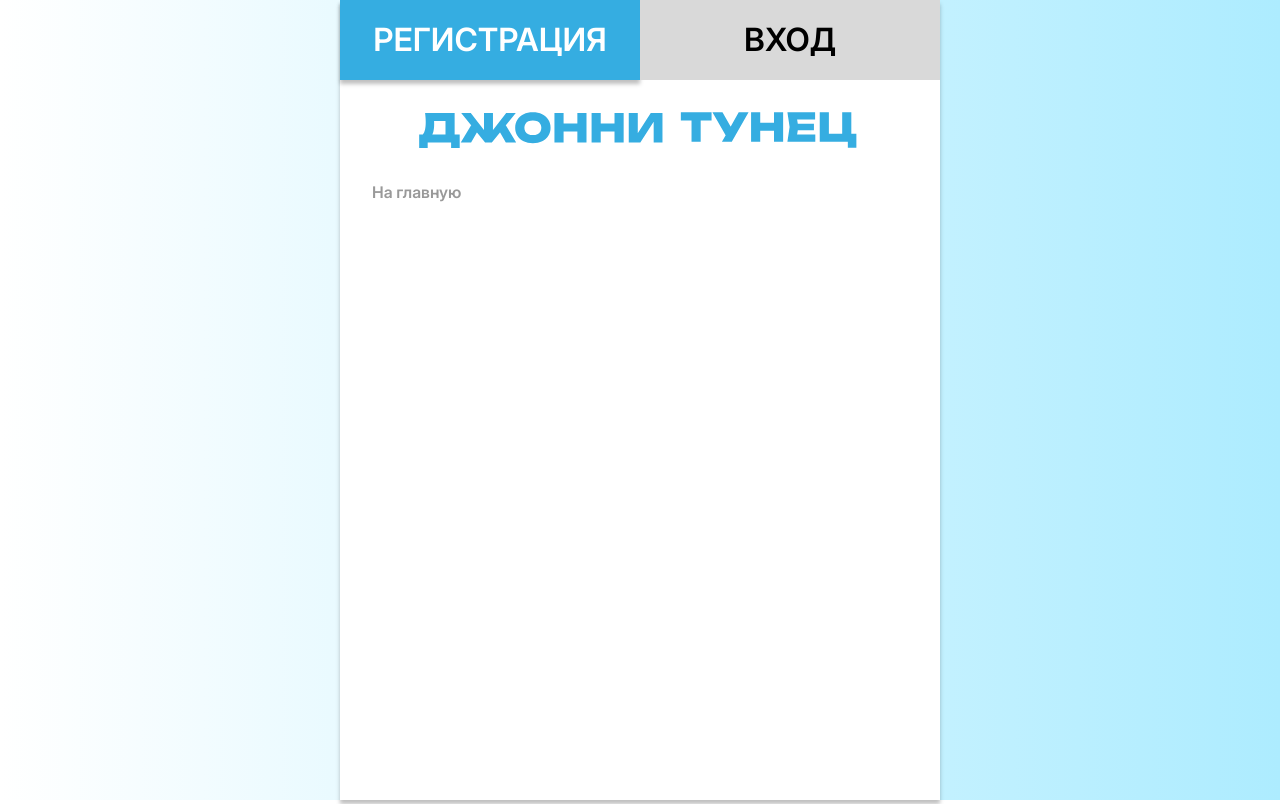
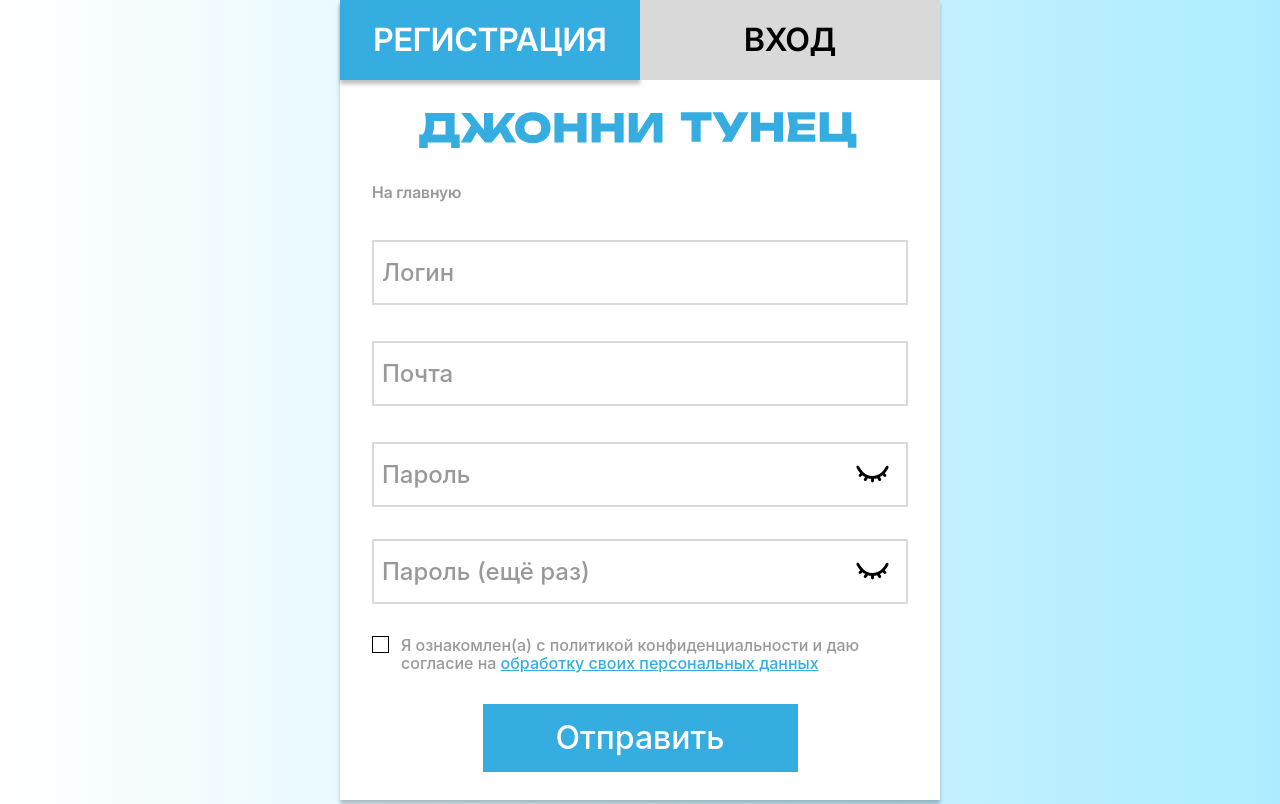
Before and after one commit to K1butsujiMuzan/Johnny-tuna, a React (Vite) app: page /login in a window 1280 px wide. Both pictures are taken after a click on the button "РЕГИСТРАЦИЯ". Built offline with nearby package versions, Linux system fonts and the light colour scheme; a web font is replaced by a local one.

Commit message:
registration elements

```diff
--- a/src/components/LoginBlock/LoginBlock.jsx
+++ b/src/components/LoginBlock/LoginBlock.jsx
@@ -3,6 +3,7 @@ import {useEffect, useState} from "react";
 import Logo from "@components/UI/Logo/Logo";
 import {Link} from "react-router";
 import SignIn from "@components/LoginBlock/parts/SignIn/SignIn";
+import SignUp from "@components/LoginBlock/parts/SignUp/SignUp";
 
 function LoginBlock() {
   const [isOpen, setIsOpen] = useState("login")
@@ -47,6 +48,7 @@ function LoginBlock() {
           <Link className={styles.mainLink} to={"/"}>На главную</Link>
         </div>
         {isOpen === "login" && <SignIn/>}
+        {isOpen === "registration" && <SignUp/>}
       </div>
     </div>
   )
--- a/src/components/LoginBlock/parts/Parts.module.css
+++ b/src/components/LoginBlock/parts/Parts.module.css
@@ -38,7 +38,7 @@
 
 .error{
   font-size: 0.75rem;
-  color: #ff0000;
+  color: var(--color-red);
 }
 
 @media (hover: none) {
--- a/src/components/LoginBlock/parts/SignIn/SignIn.jsx
+++ b/src/components/LoginBlock/parts/SignIn/SignIn.jsx
@@ -11,18 +11,28 @@ function SignIn() {
   const errorPassword = useRef(null)
 
   const [isLoading, setIsLoading] = useState(false)
-  const [errors, setErrors] = useState("")
+  const [errors, setErrors] = useState({
+    loginError: "",
+    passwordError: ""
+  })
   const [formData, setFormData] = useState({
     login: "",
     password: ""
   })
+
+  const clearErrors = useCallback(() => {
+    setErrors({
+      loginError: "",
+      passwordError: ""
+    })
+  }, [])
 
   const navigate = useNavigate()
 
   const submitData = async (event) => {
     event.preventDefault()
     setIsLoading(true)
-    setErrors("")
+    clearErrors()
 
     try{
       const response = await fetch("http://localhost:8080/api/v1/auth/login", {
@@ -43,13 +53,22 @@ function SignIn() {
 
       if(!response.ok || data.error) {
         if(data.error === "wrong password") {
-          setErrors("Неверный пароль")
+          setErrors({
+            loginError: "",
+            passwordError: "Неверный пароль"
+          })
           errorPassword.current.focus()
         } else if (data.error === "user not found") {
-          setErrors("Пользователь не найден")
+          setErrors({
+            loginError: "Пользователь не найден",
+            passwordError: ""
+          })
           errorLogin.current.focus()
         } else {
-          setErrors("Ошибка соединения с сервером, повторите попытку позже")
+          setErrors({
+            loginError: "Ошибка соединения с сервером, повторите попытку позже",
+            passwordError: ""
+          })
         }
         return
       }
@@ -61,17 +80,20 @@ function SignIn() {
 
     } catch (error) {
       console.error("Ошибка сети", error)
-      setErrors("Сервер не доступен, повторите попытку позже")
+      setErrors({
+        loginError: "Ошибка соединения с сервером, повторите попытку позже",
+        passwordError: ""
+      })
     } finally {
       setIsLoading(false)
     }
   }
 
   const handleChange = ((event) => {
-    if(errors) {
-      setErrors("")
+    if(errors.passwordError || errors.loginError) {
+     clearErrors()
     }
-    const {name, value, type, checked} = event.target
+    const {name, value} = event.target
     setFormData(prevState => ({
       ...prevState,
       [name]: value
@@ -87,24 +109,21 @@ function SignIn() {
     >
       <div className={styles.mainFormUp}>
         <div className={styles.errorBlock}>
-          {errors !== "Неверный пароль" && (
-            <p className={styles.error}>{errors}</p>
-          )}
+          <p className={styles.error}>{errors.loginError}</p>
           <LoginInput
             type={"text"}
             minLength={3}
-            maxLength={50}
+            maxLength={100}
             placeholder={"Логин или почта"}
             name={"login"}
             value={formData.login}
             onChange={handleChange}
             ref={errorLogin}
+            isRed={errors.loginError}
           />
         </div>
         <div className={styles.errorBlock}>
-          {errors === "Неверный пароль" && (
-            <p className={styles.error}>{errors}</p>
-          )}
+          <p className={styles.error}>{errors.passwordError}</p>
           <PasswordInput
             minLength={8}
             maxLength={20}
@@ -113,6 +132,7 @@ function SignIn() {
             value={formData.password}
             onChange={handleChange}
             ref={errorPassword}
+            isRed={errors.passwordError}
           />
         </div>
         <Link
@@ -127,8 +147,9 @@ function SignIn() {
       >
         <SubmitButton
           disabled={(formData.password.length < 8) || (formData.login.length < 3)}
+          isLoading={isLoading}
         >
-          Войти
+          {isLoading ? "Загрузка..." : "Войти"}
         </SubmitButton>
       </div>
     </form>
--- /dev/null
+++ b/src/components/LoginBlock/parts/SignUp/SignUp.jsx
@@ -0,0 +1,96 @@
+import styles from "../Parts.module.css"
+import LoginInput from "@components/UI/LoginComponents/LoginInput";
+import {useState} from "react";
+import PasswordInput from "@components/UI/LoginComponents/PasswordInput";
+import SubmitButton from "@components/UI/LoginComponents/SubmitButton";
+import CheckBox from "@components/UI/LoginComponents/CheckBox";
+
+function SignUp() {
+  const [isLoading, setIsLoading] = useState(false)
+  const [formData, setFormData] = useState({
+    login: "",
+    mail: "",
+    password: "",
+    passwordRepeat: "",
+    agreement: false
+  })
+
+  const handleChange = ((event) => {
+    const {name, value, checked, type} = event.target
+    setFormData(prevState => ({
+      ...prevState,
+      [name]: type === "checkbox" ? checked : value
+    }))
+  })
+
+  return(
+    <form
+      className={styles.mainForm}
+      noValidate
+      autoComplete={"off"}
+    >
+      <div className={styles.mainFormUp}>
+        <div className={styles.errorBlock}>
+          <p className={styles.error}></p>
+          <LoginInput
+            type={"text"}
+            minLength={3}
+            maxLength={20}
+            placeholder={"Логин"}
+            name={"login"}
+            value={formData.login}
+            onChange={handleChange}
+          />
+        </div>
+        <div className={styles.errorBlock}>
+          <p className={styles.error}></p>
+          <LoginInput
+            type={"mail"}
+            minLength={3}
+            maxLength={100}
+            placeholder={"Почта"}
+            name={"mail"}
+            value={formData.mail}
+            onChange={handleChange}
+          />
+        </div>
+        <div className={styles.errorBlock}>
+          <p className={ styles.error}></p>
+          <PasswordInput
+            minLength={8}
+            maxLength={20}
+            placeholder={"Пароль"}
+            name={"password"}
+            value={formData.password}
+            onChange={handleChange}
+          />
+        </div>
+        <PasswordInput
+          minLength={8}
+          maxLength={20}
+          placeholder={"Пароль (ещё раз)"}
+          name={"passwordRepeat"}
+          value={formData.passwordRepeat}
+          onChange={handleChange}
+        />
+      </div>
+      <div className={styles.mainFormDown}>
+        <CheckBox
+          text={"Я ознакомлен(а) с политикой конфиденциальности и даю согласие на "}
+          link={"обработку своих персональных данных"}
+          name={"agreement"}
+          onChange={handleChange}
+          checked={formData.agreement}
+          value={"согласен"}
+        />
+        <SubmitButton
+          isLoading={isLoading}
+        >
+          {isLoading ? "Загрузка...": "Отправить"}
+        </SubmitButton>
+      </div>
+    </form>
+  )
+}
+
+export default SignUp
--- a/src/components/UI/LoginComponents/CheckBox.jsx
+++ b/src/components/UI/LoginComponents/CheckBox.jsx
@@ -4,7 +4,6 @@ function CheckBox
 ({
   text,
   link,
-  required = false,
   onChange,
   checked,
   name,
@@ -15,7 +14,6 @@ function CheckBox
       <input
         className={styles.checkboxInput}
         type={"checkbox"}
-        required={required}
         onChange={onChange}
         checked={checked}
         name={name}
--- a/src/components/UI/LoginComponents/LoginComponents.module.css
+++ b/src/components/UI/LoginComponents/LoginComponents.module.css
@@ -65,6 +65,10 @@
   scale: 0.98;
 }
 
+.isLoading{
+  opacity: 0.5;
+}
+
 .checkboxContainer{
   display: flex;
   align-items: flex-start;
@@ -109,6 +113,10 @@
   text-decoration: underline;
 }
 
+.isRed{
+  border: 2px solid var(--color-red);
+}
+
 @media (hover: hover) {
   .passwordButton:hover .passwordIcon path{
     fill: #35ADE1;
--- a/src/components/UI/LoginComponents/LoginInput.jsx
+++ b/src/components/UI/LoginComponents/LoginInput.jsx
@@ -10,11 +10,12 @@ const LoginInput = forwardRef(({
   value,
   onChange,
   required = false,
-  disabled = false
+  disabled = false,
+  isRed
 }, ref) => {
   return(
     <input
-      className={styles.mainInput}
+      className={`${styles.mainInput} ${isRed ? styles.isRed : ""}`}
       type={type}
       minLength={minLength}
       maxLength={maxLength}
--- a/src/components/UI/LoginComponents/PasswordInput.jsx
+++ b/src/components/UI/LoginComponents/PasswordInput.jsx
@@ -10,11 +10,12 @@ const PasswordInput = forwardRef(({
   onChange,
   required = false,
   disabled = false,
+  isRed
 }, ref) => {
   const [isHidden, setIsHidden] = useState(true)
 
   return(
-    <span className={styles.passwordBlock}>
+    <span className={`${styles.passwordBlock} ${isRed ? styles.isRed : ""}`}>
         <input
           ref={ref}
           className={`${styles.mainInput} ${styles.passwordInput}`}
--- a/src/components/UI/LoginComponents/SubmitButton.jsx
+++ b/src/components/UI/LoginComponents/SubmitButton.jsx
@@ -3,11 +3,12 @@ import styles from "./LoginComponents.module.css"
 function SubmitButton({
   children,
   onClick,
-  disabled = false
+  disabled = false,
+  isLoading
 }) {
   return(
     <button
-      className={styles.submitButton}
+      className={`${styles.submitButton} ${isLoading ? styles.isLoading : ""}`}
       onClick={onClick}
       type={"submit"}
       disabled={disabled}
--- a/src/styles/variables.css
+++ b/src/styles/variables.css
@@ -7,6 +7,7 @@
   --color-text-f5: #F5F5F5;
   --color-black: #000000;
   --color-gray-light: #d9d9d9;
+  --color-red: #ff0000;
 
   --font-main: 'Inter', sans-serif;
 
--- a/vite.config.js
+++ b/vite.config.js
@@ -15,7 +15,7 @@ export default defineConfig({
   },
   server: {
     allowedHosts: [
-      'lg26yce8uta5.share.zrok.io',
+      '5hh3lb4dwg1g.share.zrok.io',
     ]
   },
 })
```
